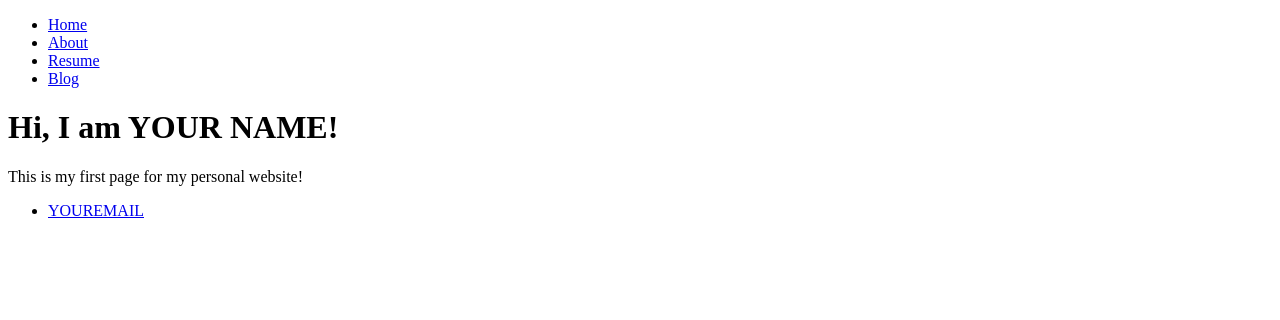
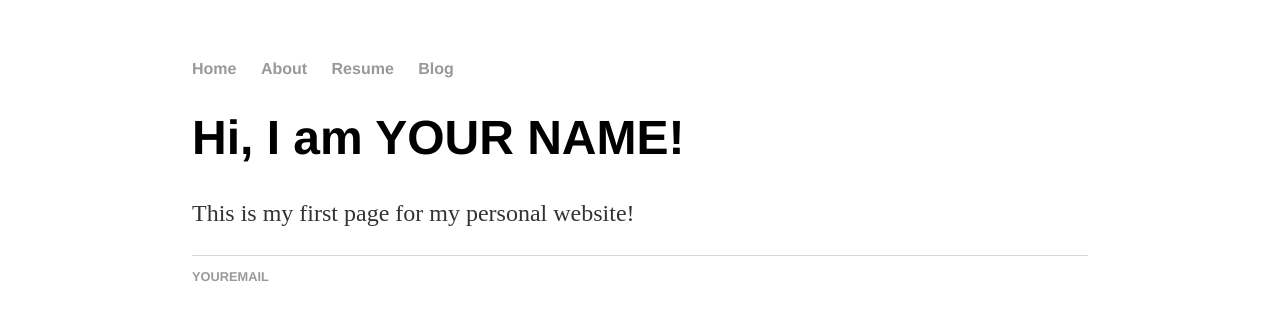
Before and after one commit to Odarkaua/Odarkaua, a plain HTML site: page index.html in a window 1280 px wide. Drawn offline with Linux system fonts and the light colour scheme.

Commit message:
Update index.html

```diff
--- a/index.html
+++ b/index.html
@@ -1,7 +1,8 @@
 <!DOCTYPE html>
 <html>
  <head>
-   <title>YOUR NAME Portfolio</title>
+   <title>Daria Tkach Portfolio</title>
+   <link rel="stylesheet" href="css/styles.css">
  </head>
  <body>
    <nav>
```
